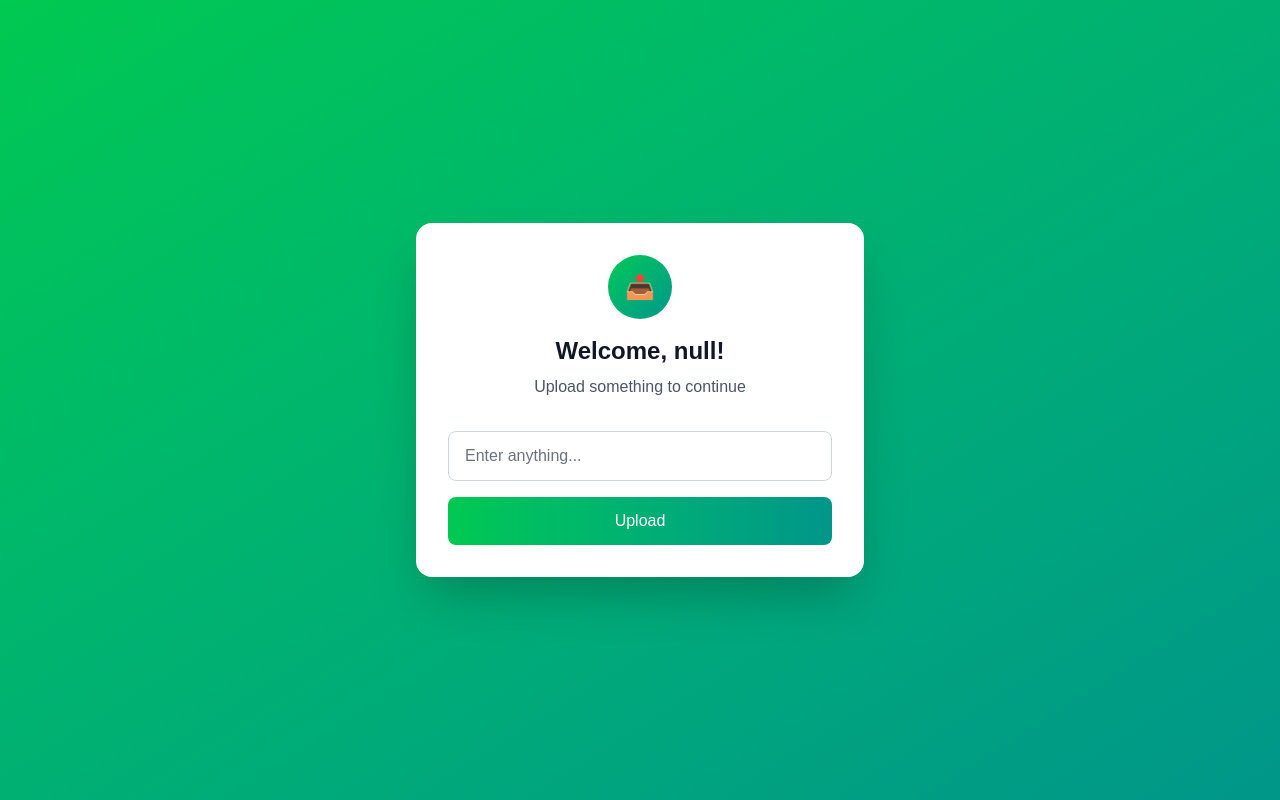
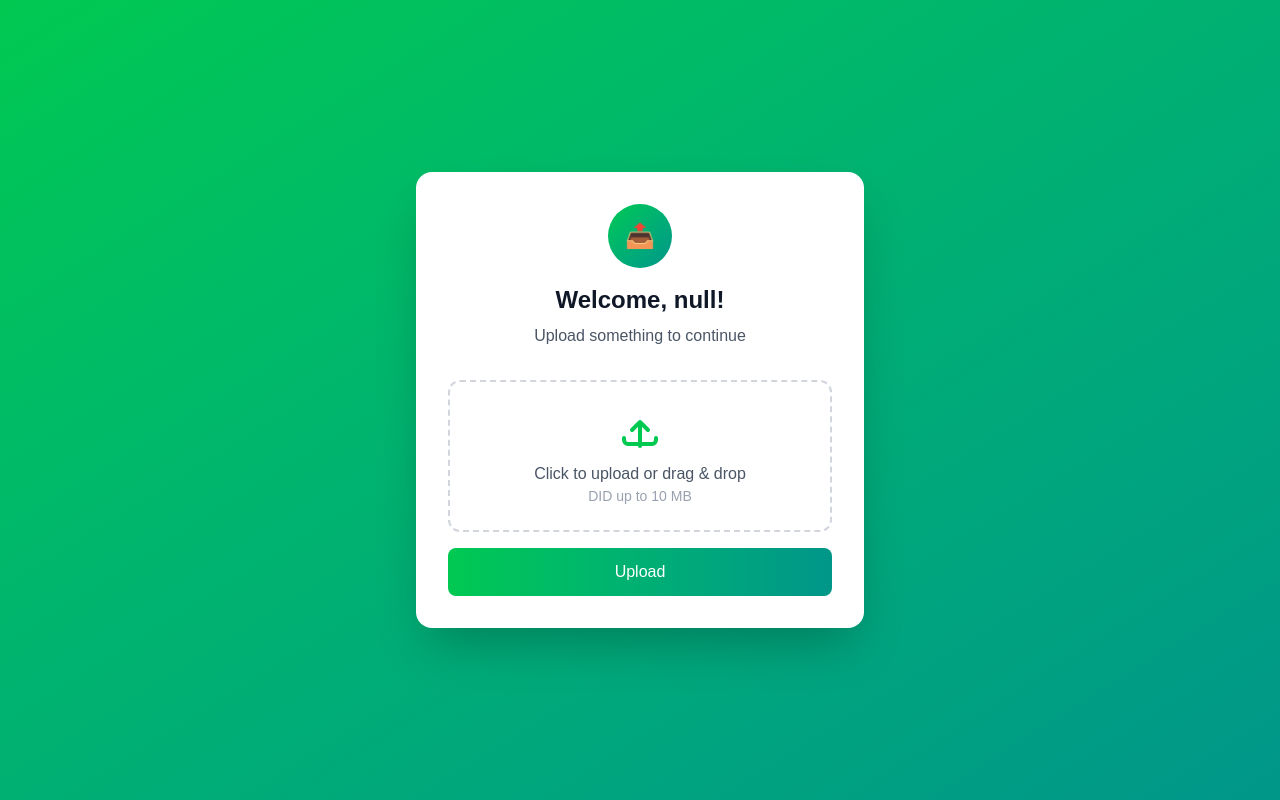
Before and after one commit to decendian/dig-issuer, a Next.js app in the folder frontend/: page /upload in a window 1280 px wide. Built offline with nearby package versions, Linux system fonts and the light colour scheme; no server answers.

Commit message:
implmention of file upload feature (#11)

```diff
--- /dev/null
+++ b/frontend/src/app/upload/file_upload.tsx
@@ -0,0 +1,76 @@
+import React, { useState } from "react";
+
+export default function FileUpload({ setData }: { setData: (data: string) => void }) {
+
+  const [fileName, setFileName] = useState("");
+  const [isDragging, setIsDragging] = useState(false);
+
+  const handleFile = (file: File) => {
+    setFileName(file.name);
+
+    const reader = new FileReader();
+    reader.onload = () => {
+      setData(reader.result as string);
+    };
+    reader.readAsText(file);
+  };
+
+  const handleDrop = (e: React.DragEvent<HTMLDivElement>) => {
+    e.preventDefault();
+    setIsDragging(false);
+    if (e.dataTransfer.files.length > 0) {
+      handleFile(e.dataTransfer.files[0]);
+    }
+  };
+
+  return (
+    <div
+      onDragOver={(e) => {
+        e.preventDefault();
+        setIsDragging(true);
+      }}
+      onDragLeave={() => setIsDragging(false)}
+      onDrop={handleDrop}
+      className={`flex flex-col items-center justify-center w-full p-6 border-2 border-dashed rounded-xl cursor-pointer transition-colors ${
+        isDragging ? "border-green-500 bg-green-50" : "border-gray-300 bg-white hover:border-green-500 hover:bg-green-50"
+      }`}
+    >
+      {/* Hidden file input */}
+      <input
+        id="fileUpload"
+        type="file"
+        onChange={(e) => {
+          const file = (e.target as HTMLInputElement).files?.[0];
+          if (file) {
+            handleFile(file);
+          }
+        }}
+        className="hidden"
+      />
+
+      {/* Clickable area */}
+      <label htmlFor="fileUpload" className="flex flex-col items-center justify-center w-full h-full">
+        <svg
+          xmlns="http://www.w3.org/2000/svg"
+          className="w-12 h-12 text-green-500 mb-2"
+          fill="none"
+          viewBox="0 0 24 24"
+          stroke="currentColor"
+        >
+          <path strokeLinecap="round" strokeLinejoin="round" strokeWidth={2} d="M4 16v1a2 2 0 002 2h12a2 2 0 002-2v-1m-4-4l-4-4m0 0l-4 4m4-4v12" />
+        </svg>
+        <span className="text-gray-600 font-medium">
+          Click to upload or drag & drop
+        </span>
+        <span className="text-sm text-gray-400">DID up to 10 MB</span>
+      </label>
+
+      {/* File name display */}
+      {fileName && (
+        <p className="mt-4 text-sm text-gray-700">
+          📄 <span className="font-medium">{fileName}</span> selected
+        </p>
+      )}
+    </div>
+  );
+}
--- a/frontend/src/app/upload/page.tsx
+++ b/frontend/src/app/upload/page.tsx
@@ -6,7 +6,8 @@ import { useState } from 'react';
 import AuthContainer from '../../components/ui/AuthContainer';
 import AuthHeader from '../../components/ui/AuthHeader';
 import { BACKEND_URL } from '../../../constants/urls';
-
+import FileUpload from './file_upload';
+import { Bacasime_Antique } from 'next/font/google';
 function UploadPageContent() {
   const searchParams = useSearchParams();
   const email = searchParams.get('email');
@@ -19,6 +20,7 @@ function UploadPageContent() {
     setIsLoading(true);
 
     try {
+      console.log("hey");
       const response = await fetch(`${BACKEND_URL}/upload`, {
         method: 'POST',
         headers: {
@@ -52,22 +54,16 @@ function UploadPageContent() {
       />
 
       <form onSubmit={handleSubmit} className="space-y-4">
-        <input
-          type="text"
-          value={data}
-          onChange={(e) => setData(e.target.value)}
-          placeholder="Enter anything..."
-          required
-          className="w-full px-4 py-3 border border-gray-300 rounded-lg focus:ring-2 focus:ring-green-500 focus:border-transparent text-black placeholder-gray-500"
-        />
-
+        <FileUpload setData={setData} />
+        <div>
           <button
             type="submit"
             disabled={isLoading}
             className="w-full bg-gradient-to-r from-green-500 to-teal-600 text-white py-3 px-6 rounded-lg font-medium hover:from-green-600 hover:to-teal-700 transition-all disabled:opacity-60"
           >
-          {isLoading ? 'Uploading...' : 'Upload'}
+            {isLoading ? "Uploading..." : "Upload"}
           </button>
+        </div>
       </form>
     </AuthContainer>
   );
```
Also changed, not shown: 1 other file (tests, documents, lock files or other folders). Lines whose indentation alone changed are shown as unchanged.
